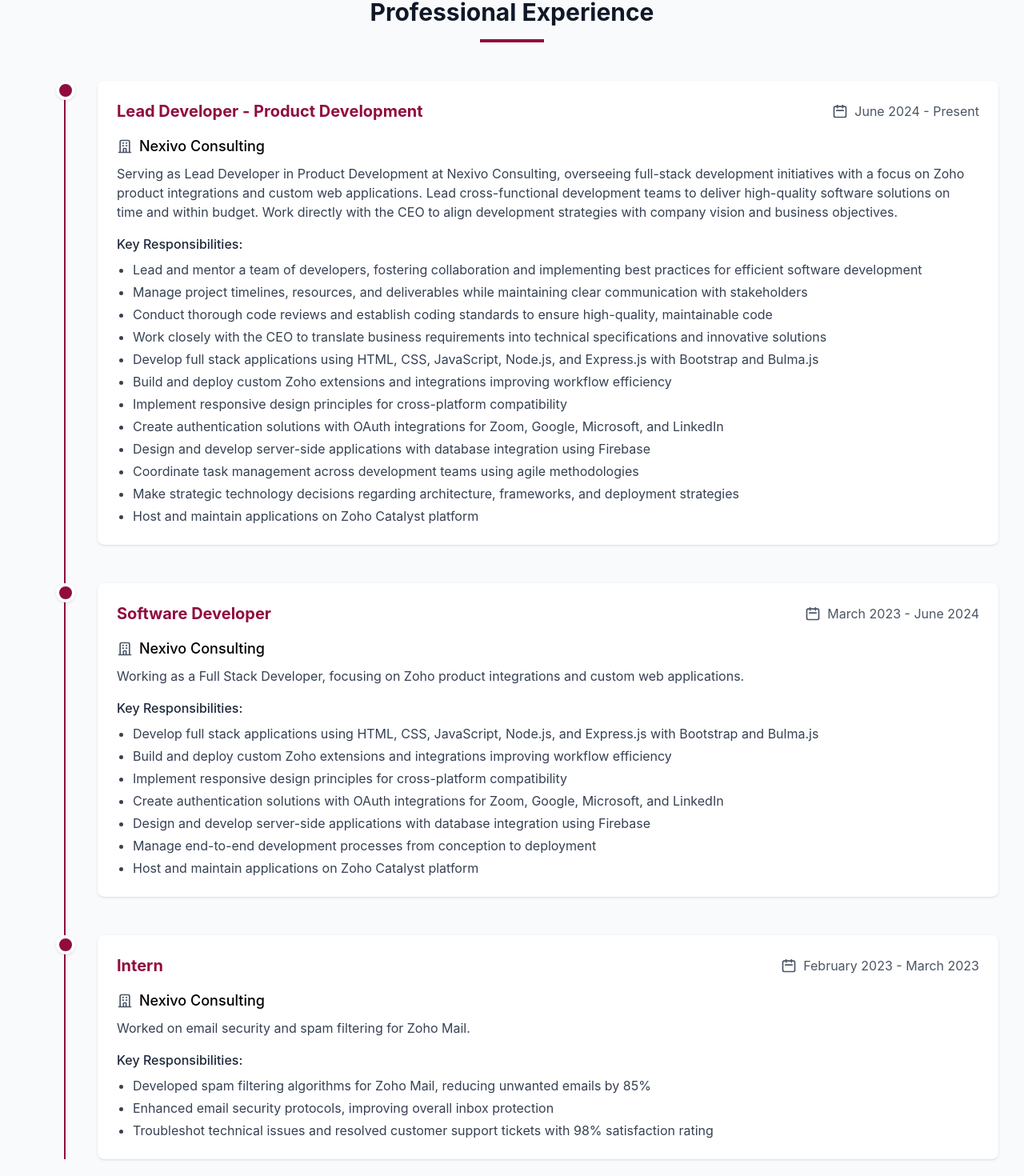
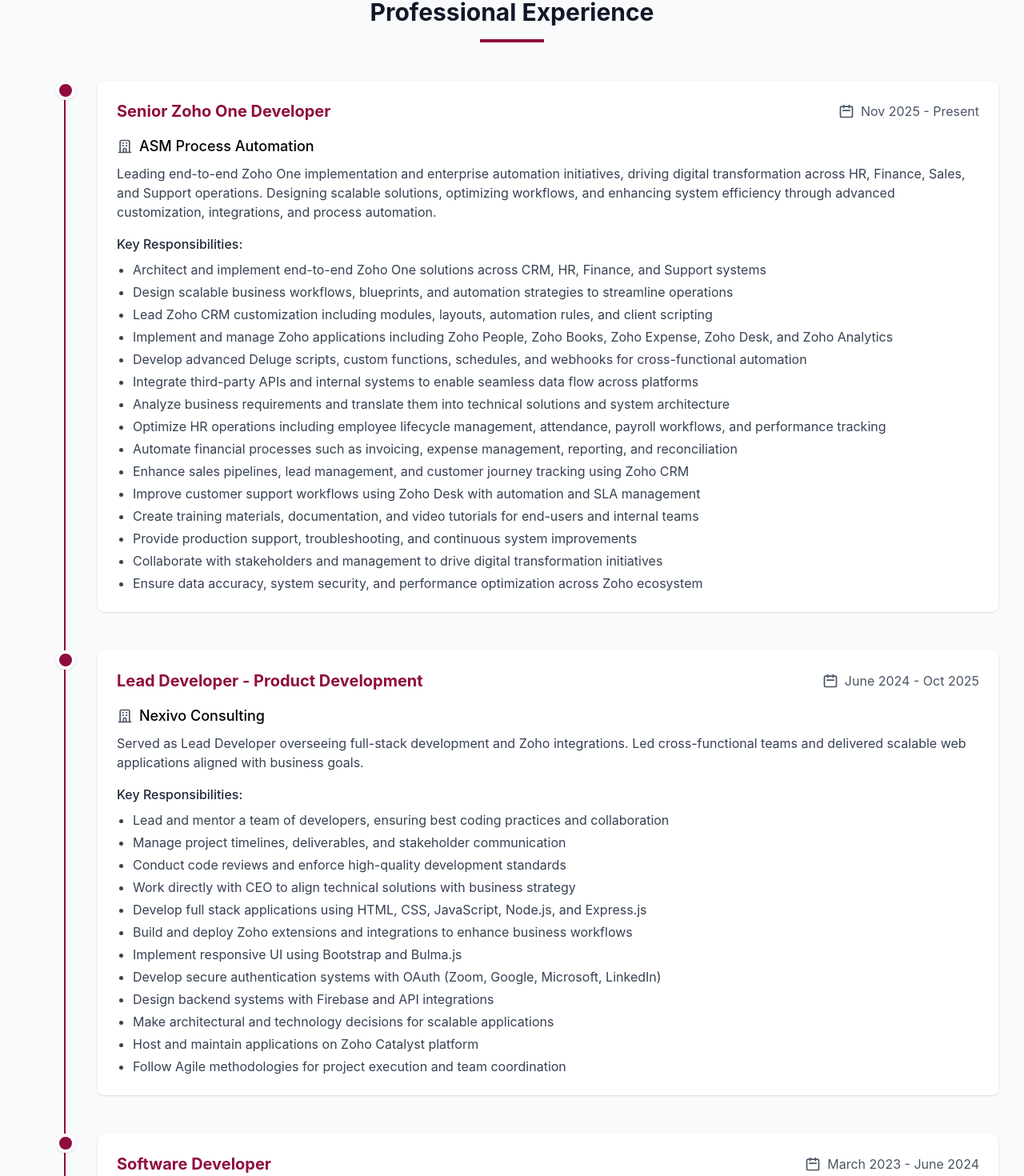
Before and after one commit to GaneshTadi/Portfolio, a React (Vite) app: page / in a window 1280 px wide. Shown: the part 2979-4449 px from the top of the page at 80% size. Built offline with nearby package versions, Linux system fonts and the light colour scheme.

Commit message:
Update experience.js

```diff
--- a/src/data/experience.js
+++ b/src/data/experience.js
@@ -1,51 +1,75 @@
 export const experience = [
   {
     id: 1,
+    position: 'Senior Zoho One Developer',
+    company: 'ASM Process Automation',
+    duration: 'Nov 2025 - Present',
+    description: 'Leading end-to-end Zoho One implementation and enterprise automation initiatives, driving digital transformation across HR, Finance, Sales, and Support operations. Designing scalable solutions, optimizing workflows, and enhancing system efficiency through advanced customization, integrations, and process automation.',
+    responsibilities: [
+      'Architect and implement end-to-end Zoho One solutions across CRM, HR, Finance, and Support systems',
+      'Design scalable business workflows, blueprints, and automation strategies to streamline operations',
+      'Lead Zoho CRM customization including modules, layouts, automation rules, and client scripting',
+      'Implement and manage Zoho applications including Zoho People, Zoho Books, Zoho Expense, Zoho Desk, and Zoho Analytics',
+      'Develop advanced Deluge scripts, custom functions, schedules, and webhooks for cross-functional automation',
+      'Integrate third-party APIs and internal systems to enable seamless data flow across platforms',
+      'Analyze business requirements and translate them into technical solutions and system architecture',
+      'Optimize HR operations including employee lifecycle management, attendance, payroll workflows, and performance tracking',
+      'Automate financial processes such as invoicing, expense management, reporting, and reconciliation',
+      'Enhance sales pipelines, lead management, and customer journey tracking using Zoho CRM',
+      'Improve customer support workflows using Zoho Desk with automation and SLA management',
+      'Create training materials, documentation, and video tutorials for end-users and internal teams',
+      'Provide production support, troubleshooting, and continuous system improvements',
+      'Collaborate with stakeholders and management to drive digital transformation initiatives',
+      'Ensure data accuracy, system security, and performance optimization across Zoho ecosystem'
+    ]
+  },
+  {
+    id: 2,
     position: 'Lead Developer - Product Development',
     company: 'Nexivo Consulting',
-    duration: 'June 2024 - Present',
-    description: 'Serving as Lead Developer in Product Development at Nexivo Consulting, overseeing full-stack development initiatives with a focus on Zoho product integrations and custom web applications. Lead cross-functional development teams to deliver high-quality software solutions on time and within budget. Work directly with the CEO to align development strategies with company vision and business objectives.',
+    duration: 'June 2024 - Oct 2025',
+    description: 'Served as Lead Developer overseeing full-stack development and Zoho integrations. Led cross-functional teams and delivered scalable web applications aligned with business goals.',
     responsibilities: [
-      'Lead and mentor a team of developers, fostering collaboration and implementing best practices for efficient software development',
-      'Manage project timelines, resources, and deliverables while maintaining clear communication with stakeholders',
-      'Conduct thorough code reviews and establish coding standards to ensure high-quality, maintainable code',
-      'Work closely with the CEO to translate business requirements into technical specifications and innovative solutions',
-      'Develop full stack applications using HTML, CSS, JavaScript, Node.js, and Express.js with Bootstrap and Bulma.js',
-      'Build and deploy custom Zoho extensions and integrations improving workflow efficiency',
-      'Implement responsive design principles for cross-platform compatibility',
-      'Create authentication solutions with OAuth integrations for Zoom, Google, Microsoft, and LinkedIn',
-      'Design and develop server-side applications with database integration using Firebase',
-      'Coordinate task management across development teams using agile methodologies',
-      'Make strategic technology decisions regarding architecture, frameworks, and deployment strategies',
-      'Host and maintain applications on Zoho Catalyst platform'
-    ]
-},
- {
-    id: 2,
-    position: 'Software Developer',
-    company: 'Nexivo Consulting',
-    duration: 'March 2023 - June 2024',
-    description: 'Working as a Full Stack Developer, focusing on Zoho product integrations and custom web applications.',
-    responsibilities: [
-      'Develop full stack applications using HTML, CSS, JavaScript, Node.js, and Express.js with Bootstrap and Bulma.js',
-      'Build and deploy custom Zoho extensions and integrations improving workflow efficiency',
-      'Implement responsive design principles for cross-platform compatibility',
-      'Create authentication solutions with OAuth integrations for Zoom, Google, Microsoft, and LinkedIn',
-      'Design and develop server-side applications with database integration using Firebase',
-      'Manage end-to-end development processes from conception to deployment',
-      'Host and maintain applications on Zoho Catalyst platform'
+      'Lead and mentor a team of developers, ensuring best coding practices and collaboration',
+      'Manage project timelines, deliverables, and stakeholder communication',
+      'Conduct code reviews and enforce high-quality development standards',
+      'Work directly with CEO to align technical solutions with business strategy',
+      'Develop full stack applications using HTML, CSS, JavaScript, Node.js, and Express.js',
+      'Build and deploy Zoho extensions and integrations to enhance business workflows',
+      'Implement responsive UI using Bootstrap and Bulma.js',
+      'Develop secure authentication systems with OAuth (Zoom, Google, Microsoft, LinkedIn)',
+      'Design backend systems with Firebase and API integrations',
+      'Make architectural and technology decisions for scalable applications',
+      'Host and maintain applications on Zoho Catalyst platform',
+      'Follow Agile methodologies for project execution and team coordination'
     ]
   },
   {
     id: 3,
+    position: 'Software Developer',
+    company: 'Nexivo Consulting',
+    duration: 'March 2023 - June 2024',
+    description: 'Worked as a Full Stack Developer specializing in Zoho integrations and custom web applications.',
+    responsibilities: [
+      'Develop full stack applications using JavaScript, Node.js, Express.js',
+      'Build Zoho extensions and automate workflows across business systems',
+      'Implement responsive UI designs',
+      'Integrate OAuth authentication systems',
+      'Develop backend services with Firebase',
+      'Manage complete application lifecycle from development to deployment',
+      'Maintain applications on Zoho Catalyst'
+    ]
+  },
+  {
+    id: 4,
     position: 'Intern',
     company: 'Nexivo Consulting',
     duration: 'February 2023 - March 2023',
-    description: 'Worked on email security and spam filtering for Zoho Mail.',
+    description: 'Worked on Zoho Mail security and spam filtering systems.',
     responsibilities: [
-      'Developed spam filtering algorithms for Zoho Mail, reducing unwanted emails by 85%',
-      'Enhanced email security protocols, improving overall inbox protection',
-      'Troubleshot technical issues and resolved customer support tickets with 98% satisfaction rating'
+      'Developed spam filtering algorithms reducing unwanted emails by 85%',
+      'Improved email security protocols',
+      'Resolved support tickets with 98% customer satisfaction'
     ]
   }
 ];
```
